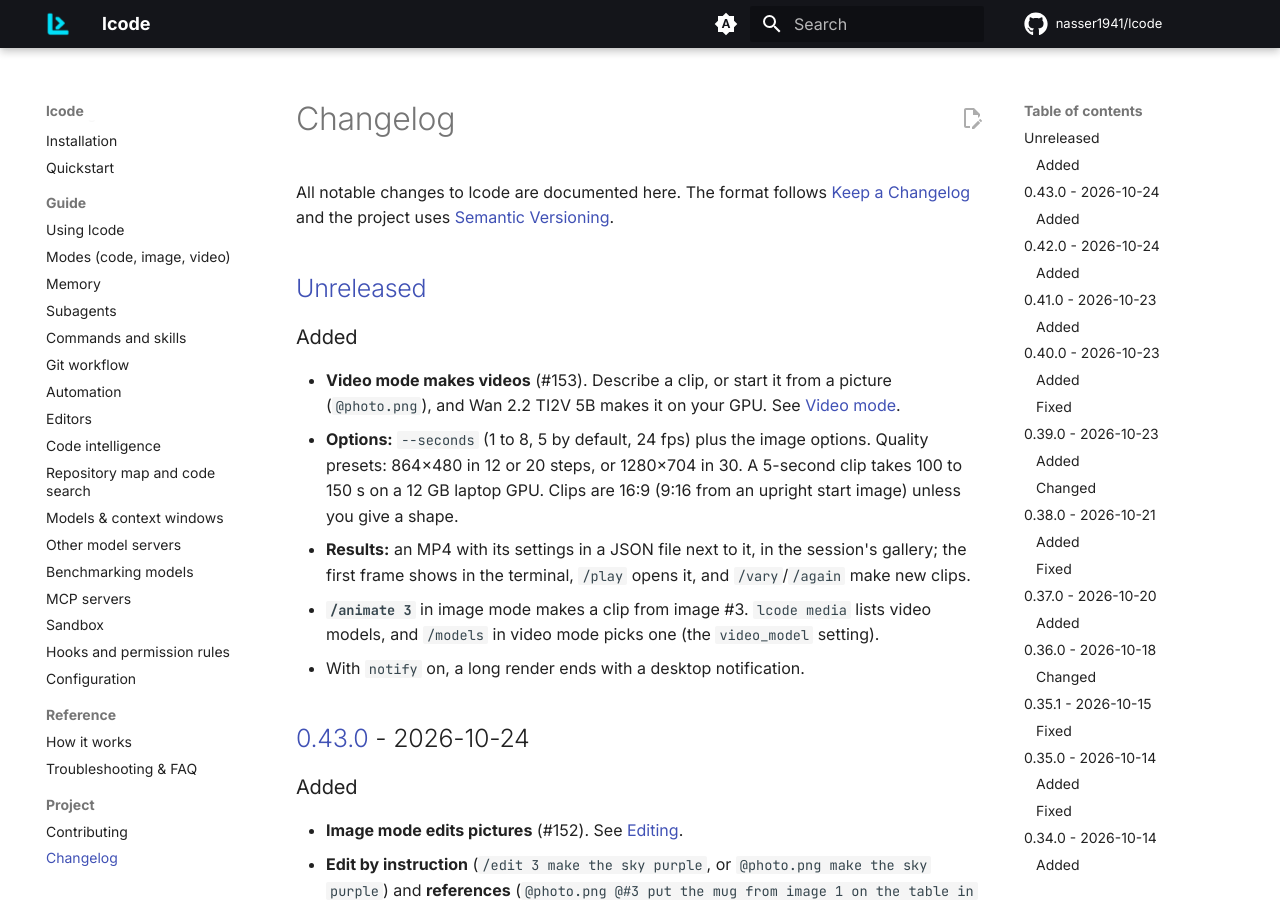
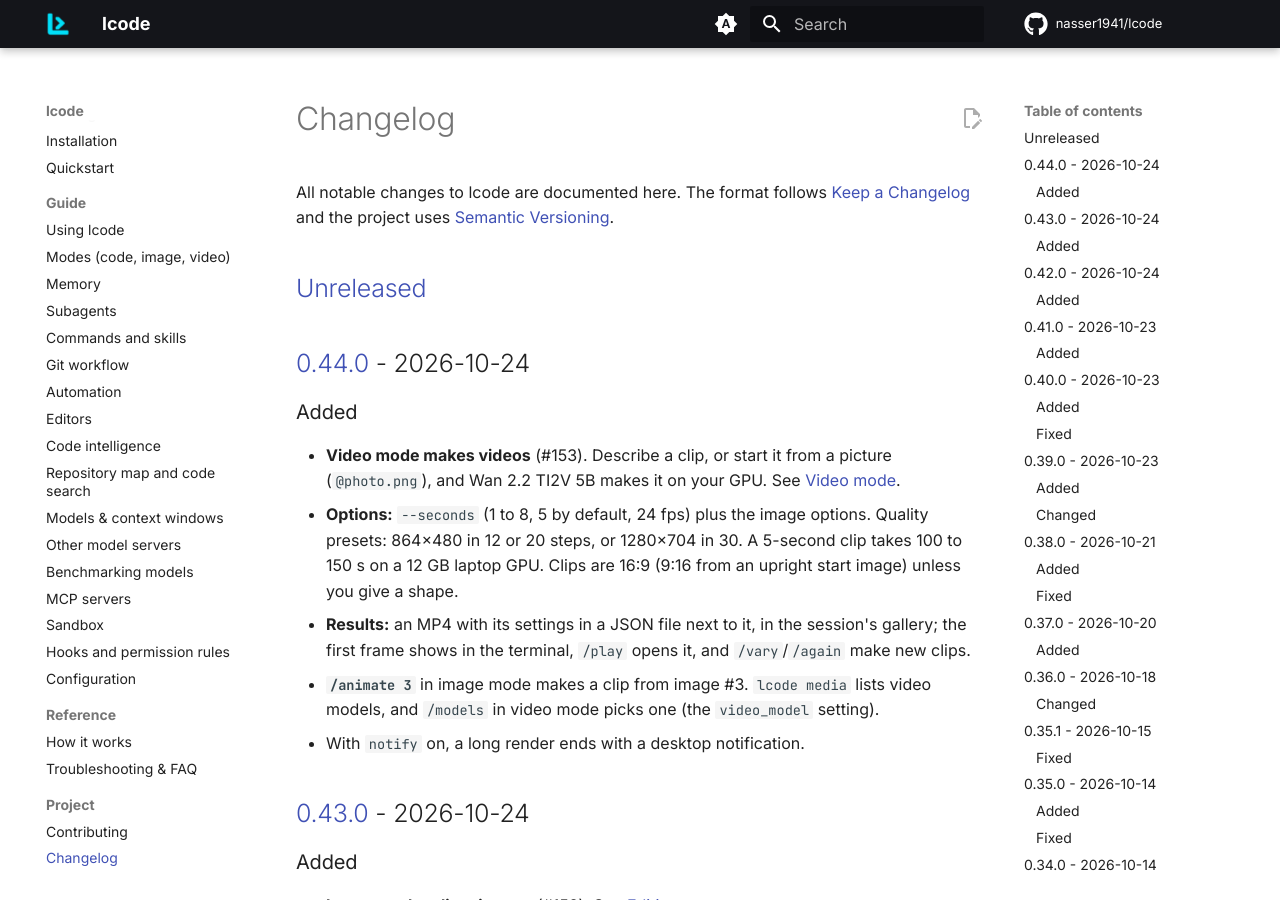
Before and after one commit to nasser1941/lcode, an MkDocs documentation site: the page built from docs/changelog.md, in a window 1280 px wide and 900 px high. Built offline with MkDocs 1.6.1 and Material for MkDocs 9.7.7, drawn with Linux system fonts in a browser that asks for light colours; comment, search, counter and statistics services are not loaded.

Commit message:
Release 0.44.0 (#169)
Co-authored-by: nasser1941 <9349840+nasser1941@users.noreply.github.com>
Co-authored-by: Claude Opus 5.5 <noreply@anthropic.com>

```diff
--- a/CHANGELOG.md
+++ b/CHANGELOG.md
@@ -5,6 +5,8 @@ All notable changes to lcode are documented here. The format follows
 [Semantic Versioning](https://semver.org/).
 
 ## [Unreleased]
+
+## [0.44.0] - 2026-10-24
 
 ### Added
 
@@ -967,7 +969,8 @@ First public release.
 - `AGENTS.md` project instructions and `/init` to generate them.
 - One-line installer for Linux and macOS.
 
-[Unreleased]: https://github.com/nasser1941/lcode/compare/v0.43.0...HEAD
+[Unreleased]: https://github.com/nasser1941/lcode/compare/v0.44.0...HEAD
+[0.44.0]: https://github.com/nasser1941/lcode/compare/v0.43.0...v0.44.0
 [0.43.0]: https://github.com/nasser1941/lcode/compare/v0.42.0...v0.43.0
 [0.42.0]: https://github.com/nasser1941/lcode/compare/v0.41.0...v0.42.0
 [0.41.0]: https://github.com/nasser1941/lcode/compare/v0.40.0...v0.41.0
--- a/src/lcode/__init__.py
+++ b/src/lcode/__init__.py
@@ -3,7 +3,7 @@
 From a program: `from lcode import Session` (see lcode.api).
 """
 
-__version__ = "0.43.0"
+__version__ = "0.44.0"
 
 API = ("Session", "Result", "Options", "SetupError")
 
```
Also changed, not shown: docs/quickstart.md (+1 -1 lines).
